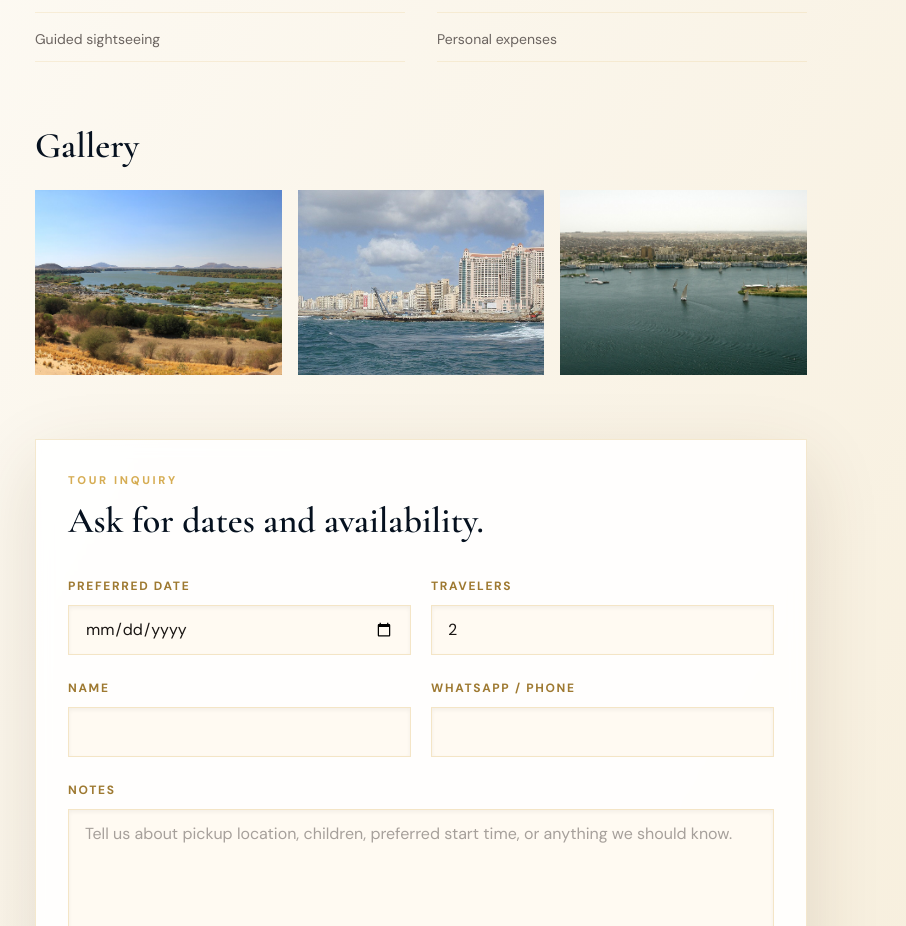
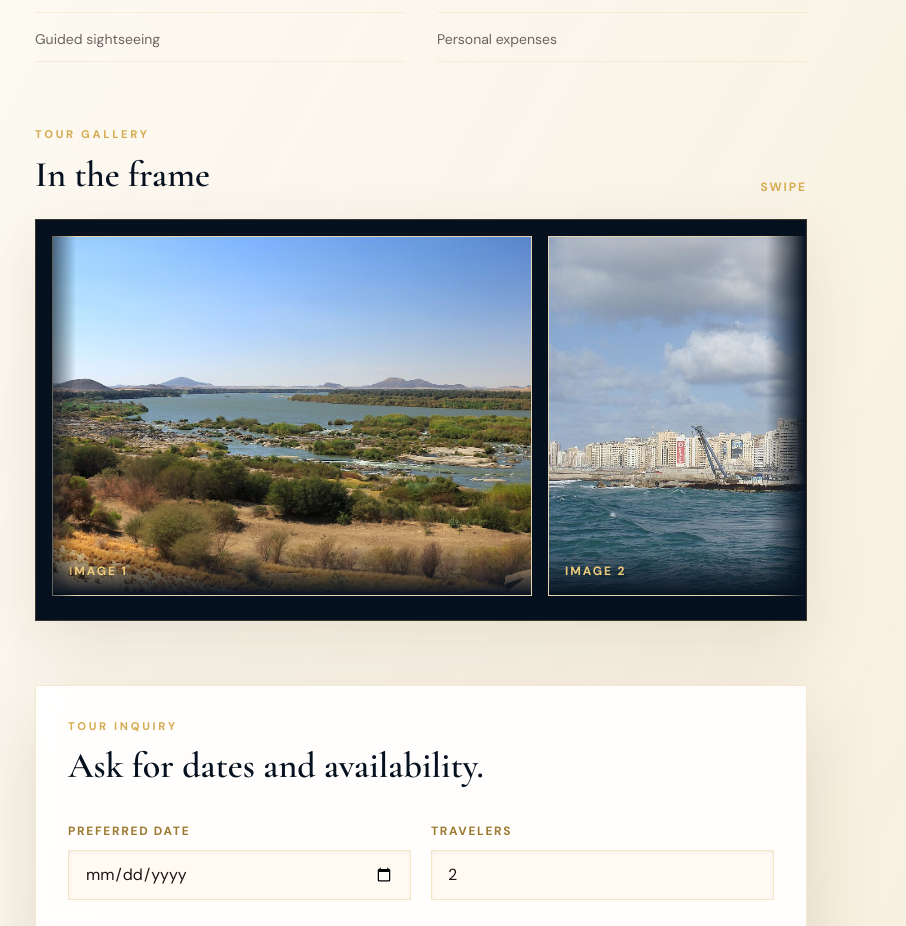
Before and after one commit to mohamedholmes0000/jack-tours-luxor, a Next.js app: page /tours/3-day-luxor-aswan-nile-cruise-experience in a window 1280 px wide. Shown: the part 1907-2833 px from the top of the page, without its empty margins (15-921 px from the left). Built offline with nearby package versions, Linux system fonts and the light colour scheme; no server answers; the database is empty.

Commit message:
Fix tour admin revalidation and gallery

```diff
--- a/app/api/admin/tours/[id]/route.ts
+++ b/app/api/admin/tours/[id]/route.ts
@@ -1,6 +1,7 @@
 import { getServerSession } from "next-auth";
 import { NextResponse } from "next/server";
 import { authOptions } from "@/lib/auth";
+import { revalidateTourPublicPaths } from "@/lib/admin/tour-revalidation";
 import { hasConfiguredDatabase, prisma } from "@/lib/data/safe-db";
 import { adminTourSchema } from "@/lib/validations";
 
@@ -13,12 +14,11 @@ async function requireAdmin() {
   return Boolean(session);
 }
 
-async function findTourId(id: string) {
-  const tour = await prisma.tour.findFirst({
+async function findTourForRevalidation(id: string) {
+  return prisma.tour.findFirst({
     where: { OR: [{ id }, { slug: id }] },
-    select: { id: true },
+    select: { id: true, slug: true },
   });
-  return tour?.id;
 }
 
 export async function PUT(request: Request, { params }: TourApiProps) {
@@ -45,14 +45,14 @@ export async function PUT(request: Request, { params }: TourApiProps) {
   }
 
   try {
-    const tourId = await findTourId(id);
+    const existingTour = await findTourForRevalidation(id);
 
-    if (!tourId) {
+    if (!existingTour) {
       return NextResponse.json({ ok: false, message: "Tour not found." }, { status: 404 });
     }
 
-    await prisma.tour.update({
-      where: { id: tourId },
+    const updatedTour = await prisma.tour.update({
+      where: { id: existingTour.id },
       data: {
         ...parsed.data,
         priceFrom: parsed.data.priceFrom || null,
@@ -62,9 +62,13 @@ export async function PUT(request: Request, { params }: TourApiProps) {
         metaDescription: parsed.data.metaDescription || null,
         itinerary: parsed.data.itinerary,
       },
+      select: { id: true, slug: true },
     });
 
-    return NextResponse.json({ ok: true, id: tourId });
+    revalidateTourPublicPaths(existingTour.slug);
+    revalidateTourPublicPaths(updatedTour.slug);
+
+    return NextResponse.json({ ok: true, id: updatedTour.id });
   } catch (error) {
     console.error("Failed to update tour", error);
     return NextResponse.json({ ok: false, message: "Unable to update tour." }, { status: 500 });
@@ -85,13 +89,15 @@ export async function DELETE(_request: Request, { params }: TourApiProps) {
 
   try {
     const { id } = await params;
-    const tourId = await findTourId(id);
+    const existingTour = await findTourForRevalidation(id);
 
-    if (!tourId) {
+    if (!existingTour) {
       return NextResponse.json({ ok: false, message: "Tour not found." }, { status: 404 });
     }
 
-    await prisma.tour.delete({ where: { id: tourId } });
+    await prisma.tour.delete({ where: { id: existingTour.id } });
+    revalidateTourPublicPaths(existingTour.slug);
+
     return NextResponse.json({ ok: true });
   } catch (error) {
     console.error("Failed to delete tour", error);
--- a/app/api/admin/tours/route.ts
+++ b/app/api/admin/tours/route.ts
@@ -1,6 +1,7 @@
 import { getServerSession } from "next-auth";
 import { NextResponse } from "next/server";
 import { authOptions } from "@/lib/auth";
+import { revalidateTourPublicPaths } from "@/lib/admin/tour-revalidation";
 import { prisma } from "@/lib/data/safe-db";
 import { hasConfiguredDatabase } from "@/lib/data/safe-db";
 import { adminTourSchema } from "@/lib/validations";
@@ -47,6 +48,8 @@ export async function POST(request: Request) {
       },
     });
 
+    revalidateTourPublicPaths(tour.slug);
+
     return NextResponse.json({ ok: true, id: tour.id });
   } catch (error) {
     console.error("Failed to create tour", error);
--- a/app/tours/[slug]/page.tsx
+++ b/app/tours/[slug]/page.tsx
@@ -94,7 +94,7 @@ export default async function TourDetailPage({ params }: TourDetailProps) {
 
       <section className="section-ivory py-16 md:py-24">
         <div className="container-premium grid gap-12 lg:grid-cols-[minmax(0,1fr)_360px]">
-          <div className="space-y-16">
+          <div className="min-w-0 space-y-16">
             <div>
               <p className="eyebrow">Overview</p>
               <p className="mt-5 text-xl leading-9 text-[var(--color-gray-900)]">{tour.overview}</p>
@@ -153,19 +153,39 @@ export default async function TourDetailPage({ params }: TourDetailProps) {
             </div>
 
             <div>
-              <h2 className="font-serif text-4xl font-semibold text-[var(--color-navy)]">Gallery</h2>
-              <div className="mt-6 grid gap-4 sm:grid-cols-3">
+              <div className="flex items-end justify-between gap-4">
+                <div>
+                  <p className="eyebrow">Tour gallery</p>
+                  <h2 className="mt-3 font-serif text-4xl font-semibold text-[var(--color-navy)]">In the frame</h2>
+                </div>
+                <p className="hidden text-xs font-bold uppercase tracking-[0.16em] text-[var(--color-gold)] sm:block">
+                  Swipe
+                </p>
+              </div>
+              <div className="relative mt-6 overflow-hidden border border-[rgb(214_173_84_/_24%)] bg-[var(--color-navy)] py-4 shadow-[0_22px_60px_rgb(87_59_22_/_12%)]">
+                <div className="pointer-events-none absolute inset-y-0 left-0 z-10 w-10 bg-gradient-to-r from-[var(--color-navy)] to-transparent" />
+                <div className="pointer-events-none absolute inset-y-0 right-0 z-10 w-10 bg-gradient-to-l from-[var(--color-navy)] to-transparent" />
+                <div className="flex w-full min-w-0 max-w-full snap-x snap-mandatory gap-4 overflow-x-auto scroll-smooth px-4 pb-2">
                 {tour.images.map((image, index) => (
-                  <div key={image} className="relative aspect-[4/3] overflow-hidden bg-[var(--color-gray-100)]">
+                  <figure
+                    key={`${image}-${index}`}
+                    className="group relative aspect-[4/3] w-[min(82vw,30rem)] shrink-0 snap-center overflow-hidden border border-[rgb(214_173_84_/_24%)] bg-[var(--color-gray-100)] sm:w-[26rem] lg:w-[30rem]"
+                  >
                     <Image
                       src={image}
                       alt={`${tour.title} gallery image ${index + 1}`}
                       fill
-                      sizes="(min-width: 768px) 30vw, 100vw"
-                      className="object-cover"
+                      sizes="(min-width: 1024px) 30rem, (min-width: 640px) 26rem, 82vw"
+                      className="object-cover transition duration-500 group-hover:scale-105"
                     />
-                  </div>
+                    <figcaption className="absolute inset-x-0 bottom-0 bg-gradient-to-t from-[#06111f] to-transparent p-4">
+                      <p className="text-xs font-bold uppercase tracking-[0.16em] text-[var(--color-gold-light)]">
+                        Image {index + 1}
+                      </p>
+                    </figcaption>
+                  </figure>
                 ))}
+                </div>
               </div>
             </div>
 
--- a/components/admin/admin-tour-form.tsx
+++ b/components/admin/admin-tour-form.tsx
@@ -85,11 +85,11 @@ export function AdminTourForm({ mode, id, initialValues }: AdminTourFormProps) {
       const result = (await response.json()) as { ok: boolean; message?: string; id?: string };
 
       if (!response.ok || !result.ok) {
-        setError(result.message ?? "Unable to save tour.");
+        setError(result.message ?? "Save failed. Public pages were not updated.");
         return;
       }
 
-      setMessage("Tour saved.");
+      setMessage("Saved successfully. Public pages updated.");
       router.refresh();
 
       if (mode === "create" && result.id) {
@@ -97,7 +97,7 @@ export function AdminTourForm({ mode, id, initialValues }: AdminTourFormProps) {
       }
     } catch (saveError) {
       console.warn(saveError);
-      setError("Unable to reach the admin API.");
+      setError("Save failed. Unable to reach the admin API.");
     } finally {
       setIsSaving(false);
     }
@@ -137,6 +137,7 @@ export function AdminTourForm({ mode, id, initialValues }: AdminTourFormProps) {
 
   function renderTextArray(label: string, name: "images" | "highlights" | "included" | "excluded", placeholder: string) {
     const currentValues = textArrays[name].length ? textArrays[name] : [""];
+    const errorMessage = errors[name]?.message;
 
     function commit(nextValues: string[]) {
       const usableValues = nextValues.length ? nextValues : [""];
@@ -169,6 +170,11 @@ export function AdminTourForm({ mode, id, initialValues }: AdminTourFormProps) {
             Add
           </button>
         </div>
+        {name === "images" ? (
+          <p className="mt-2 text-xs leading-5 text-[var(--color-gray-600)]">
+            Use a trusted image URL or a local /photos/... or /images/... path.
+          </p>
+        ) : null}
         <div className="mt-3 grid gap-3">
           {currentValues.map((value, index) => (
             <div key={`${name}-${index}`} className="flex gap-2">
@@ -184,6 +190,9 @@ export function AdminTourForm({ mode, id, initialValues }: AdminTourFormProps) {
             </div>
           ))}
         </div>
+        {typeof errorMessage === "string" ? (
+          <p className="mt-2 text-sm text-red-700">{errorMessage}</p>
+        ) : null}
       </div>
     );
   }
@@ -232,7 +241,7 @@ export function AdminTourForm({ mode, id, initialValues }: AdminTourFormProps) {
 
       <section className="grid gap-6 lg:grid-cols-2">
         <div className="border border-[var(--color-gray-100)] bg-white p-5 shadow-sm">
-          {renderTextArray("Gallery image URLs", "images", "https://...")}
+          {renderTextArray("Gallery image URLs", "images", "https://images.unsplash.com/... or /photos/karnak.jpg")}
         </div>
         <div className="border border-[var(--color-gray-100)] bg-white p-5 shadow-sm">
           {renderTextArray("Highlights", "highlights", "Private guide")}
--- a/components/home/homepage.tsx
+++ b/components/home/homepage.tsx
@@ -1,6 +1,7 @@
 import Image from "next/image";
 import Link from "next/link";
-import { formatPrice, tours, type Tour } from "@/lib/content";
+import { formatPrice, type Tour } from "@/lib/content";
+import { getToursSafe } from "@/lib/data/public";
 import { buildWhatsAppUrl } from "@/lib/whatsapp";
 
 // ============================================================================
@@ -163,8 +164,9 @@ function JourneyCard({ tour, eager = false }: { tour: Tour; eager?: boolean }) {
 
 // ============================================================================
 
-export function Homepage() {
-  const featuredTours = tours.filter((tour) => tour.featured).slice(0, 3);
+export async function Homepage() {
+  const safeTours = await getToursSafe();
+  const featuredTours = safeTours.filter((tour) => tour.featured).slice(0, 3);
   const marqueeItems = [...destinationsMarquee, ...destinationsMarquee];
 
   return (
--- /dev/null
+++ b/lib/admin/tour-revalidation.ts
@@ -0,0 +1,11 @@
+import { revalidatePath } from "next/cache";
+
+export function revalidateTourPublicPaths(slug?: string) {
+  revalidatePath("/");
+  revalidatePath("/tours");
+  revalidatePath("/tours/[slug]", "page");
+
+  if (slug) {
+    revalidatePath(`/tours/${slug}`);
+  }
+}
--- a/lib/validations.ts
+++ b/lib/validations.ts
@@ -13,6 +13,9 @@ const adminImageSource = z
     isAllowedAdminImageSrc,
     "Use an https image URL from a trusted host or a local /photos/ or /images/ path.",
   );
+
+const optionalAdminImageSource = adminImageSource.optional().or(z.literal(""));
+const adminImageListItem = adminImageSource.or(z.literal(""));
 
 export const inquirySchema = z.object({
   name: z.string().min(2),
@@ -67,8 +70,8 @@ export const adminTourSchema = z.object({
   groupSize: z.string().trim().min(1, "Add group size."),
   departurePoint: z.string().trim().optional(),
   priceFrom: z.number().min(0).optional(),
-  heroImage: z.string().trim().url("Use a valid image URL.").optional().or(z.literal("")),
-  images: z.array(z.string().trim().url("Use valid gallery image URLs.").or(z.literal(""))),
+  heroImage: optionalAdminImageSource,
+  images: z.array(adminImageListItem),
   highlights: z.array(z.string().trim().min(1)).min(1, "Add at least one highlight."),
   included: z.array(z.string().trim()),
   excluded: z.array(z.string().trim()),
@@ -96,7 +99,7 @@ export const adminBlogPostSchema = z.object({
   contentText: z.string().trim().min(20, "Add article content."),
   category: z.string().trim().min(2, "Add a category."),
   tags: z.array(z.string().trim()),
-  heroImage: z.string().trim().url("Use a valid image URL.").optional().or(z.literal("")),
+  heroImage: optionalAdminImageSource,
   published: z.boolean(),
   metaTitle: z.string().trim().optional(),
   metaDescription: z.string().trim().optional(),
```
